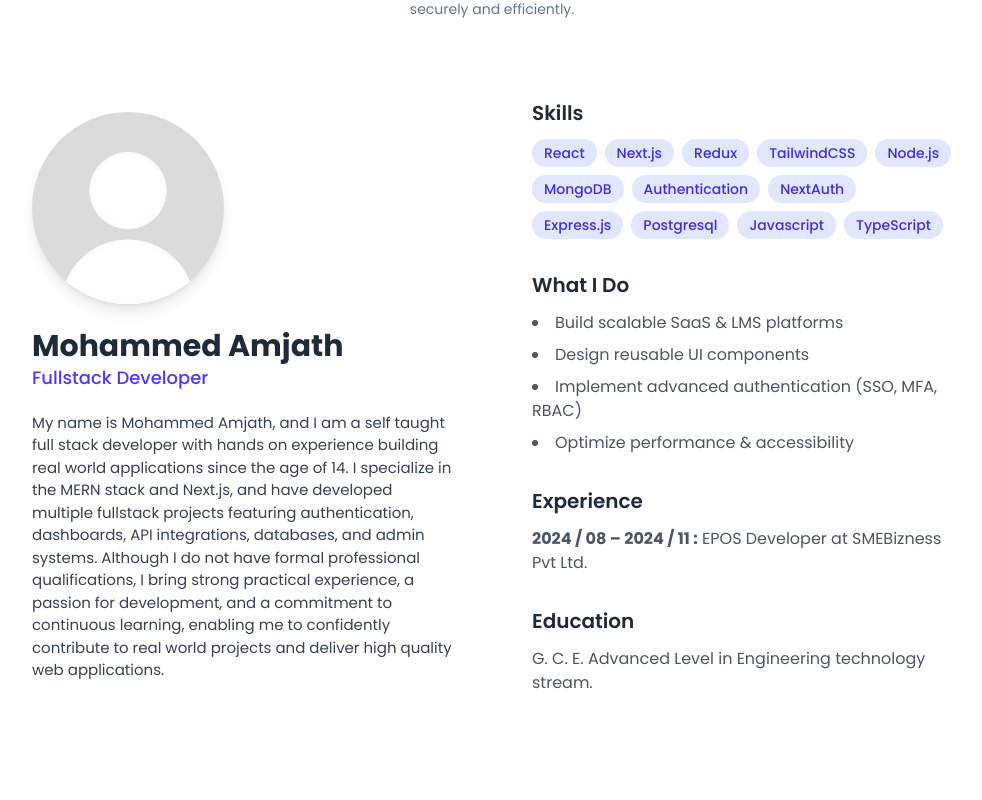
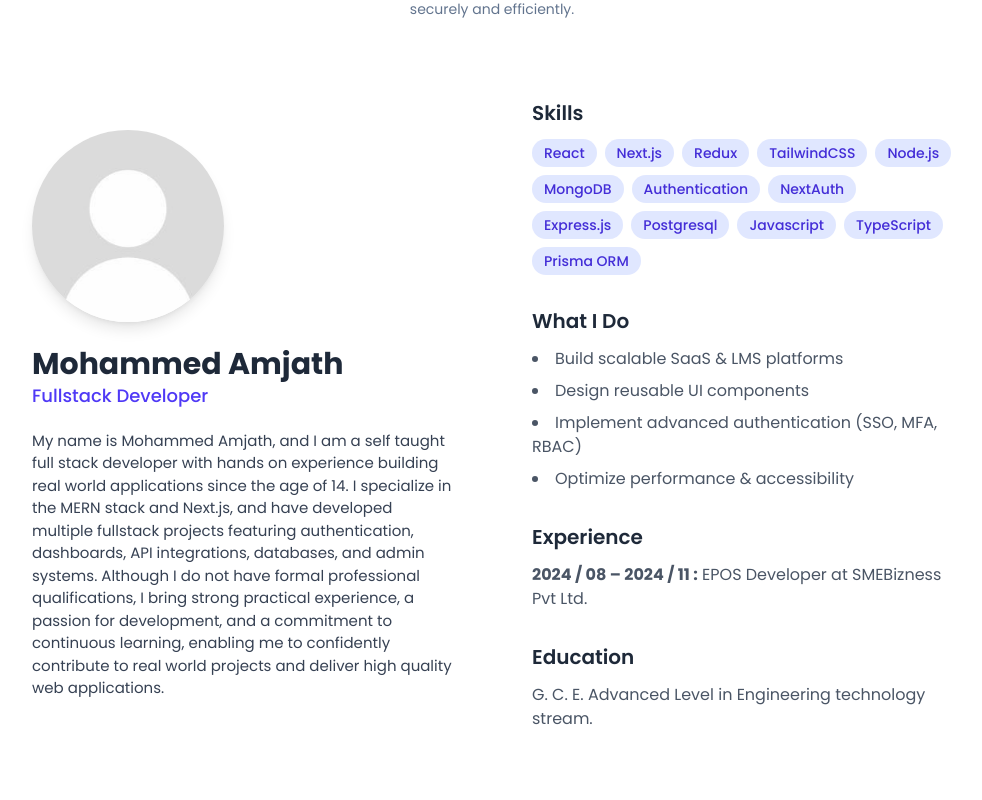
Before and after one commit to amjathstack/Portfolio, a Next.js app: page / in a window 1280 px wide. Shown: the part 1100-1900 px from the top of the page, without its empty margins (148-1130 px from the left). Built offline with nearby package versions, Linux system fonts and the light colour scheme.

Commit message:
UI fix 2

```diff
--- a/src/components/About/About.jsx
+++ b/src/components/About/About.jsx
@@ -43,7 +43,7 @@ const AboutMe = () => {
                     <div>
                         <h2 className="text-xl font-semibold text-gray-800 mb-3">Skills</h2>
                         <div className="flex flex-wrap gap-2">
-                            {["React", "Next.js", "Redux", "TailwindCSS", "Node.js", "MongoDB", "Authentication", "NextAuth", "Express.js", "Postgresql", "Javascript", "TypeScript"].map(skill => (
+                            {["React", "Next.js", "Redux", "TailwindCSS", "Node.js", "MongoDB", "Authentication", "NextAuth", "Express.js", "Postgresql", "Javascript", "TypeScript", "Prisma ORM"].map(skill => (
                                 <span
                                     key={skill}
                                     className="px-3 py-1 bg-indigo-100 text-indigo-700 rounded-full text-sm font-medium hover:bg-indigo-200 transition"
```
